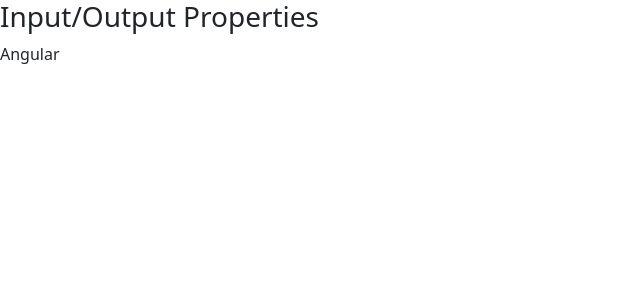
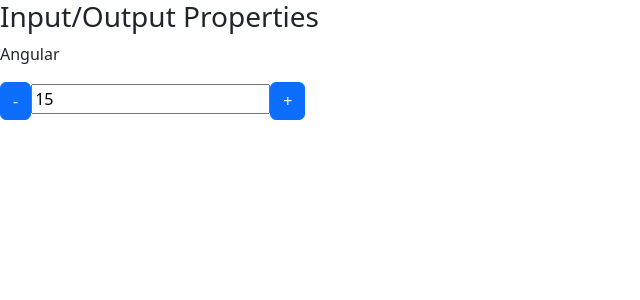
Before and after one commit to emanoelcampos/angular-data-binding, an Angular app: page / in a window 1280 px wide. Shown: the top 300 px of the page, without its empty margins (0-640 px from the left). Built offline with nearby package versions, Linux system fonts and the light colour scheme.

Commit message:
output-property

```diff
--- a/src/app/app.module.ts
+++ b/src/app/app.module.ts
@@ -8,12 +8,14 @@
 import { DataBindingComponent } from './data-binding/data-binding.component';
 import { NgbModule } from '@ng-bootstrap/ng-bootstrap';
 import { InputPropertyComponent } from './input-property/input-property.component';
+import { OutputPropertyComponent } from './output-property/output-property.component';
 
 @NgModule({
   declarations: [
     AppComponent,
     DataBindingComponent,
-    InputPropertyComponent
+    InputPropertyComponent,
+    OutputPropertyComponent
   ],
   imports: [
     BrowserModule,
--- a/src/app/data-binding/data-binding.component.html
+++ b/src/app/data-binding/data-binding.component.html
@@ -101,5 +101,9 @@
     <h3>Input/Output Properties</h3>
 
     <app-curso [nomeCurso]="nomeDCurso"></app-curso>
+
+    <app-contador [valor]="valorInicial"
+      (mudouValor)="onMudouValor($event)"
+    ></app-contador>
   </article>
 </section>
--- a/src/app/data-binding/data-binding.component.ts
+++ b/src/app/data-binding/data-binding.component.ts
@@ -17,6 +17,8 @@
   isMouseOver: boolean = false;
 
   nomeDCurso: string = 'Angular';
+
+  valorInicial: number = 15;
 
   getValor() {
     return 1;
@@ -43,6 +45,10 @@
     this.isMouseOver = !this.isMouseOver;
   }
 
+  onMudouValor(evento:any) {
+    console.log(evento.novoValor)
+  }
+
   constructor() { }
 
   ngOnInit(): void {
--- /dev/null
+++ b/src/app/output-property/output-property.component.html
@@ -0,0 +1,5 @@
+<div>
+<button class="btn btn-primary" (click)="decrementa()">-</button>
+<input type="text" [value]="valor" readonly>
+<button class="btn btn-primary" (click)="incrementa()">+</button>
+</div>
--- /dev/null
+++ b/src/app/output-property/output-property.component.ts
@@ -0,0 +1,29 @@
+import { Component, EventEmitter, Input, OnInit, Output } from '@angular/core';
+
+@Component({
+  selector: 'app-contador',
+  templateUrl: './output-property.component.html',
+  styleUrls: ['./output-property.component.css']
+})
+export class OutputPropertyComponent implements OnInit {
+
+  @Input() valor: number = 0;
+
+  @Output() mudouValor = new EventEmitter();
+
+  incrementa() {
+    this.valor++;
+    this.mudouValor.emit({novoValor: this.valor})
+  }
+
+  decrementa() {
+    this.valor--;
+    this.mudouValor.emit({novoValor: this.valor})
+  }
+
+  constructor() { }
+
+  ngOnInit(): void {
+  }
+
+}
```
Also changed, not shown: src/app/output-property/output-property.component.css (added), 1 other file (tests, documents, lock files or other folders).
